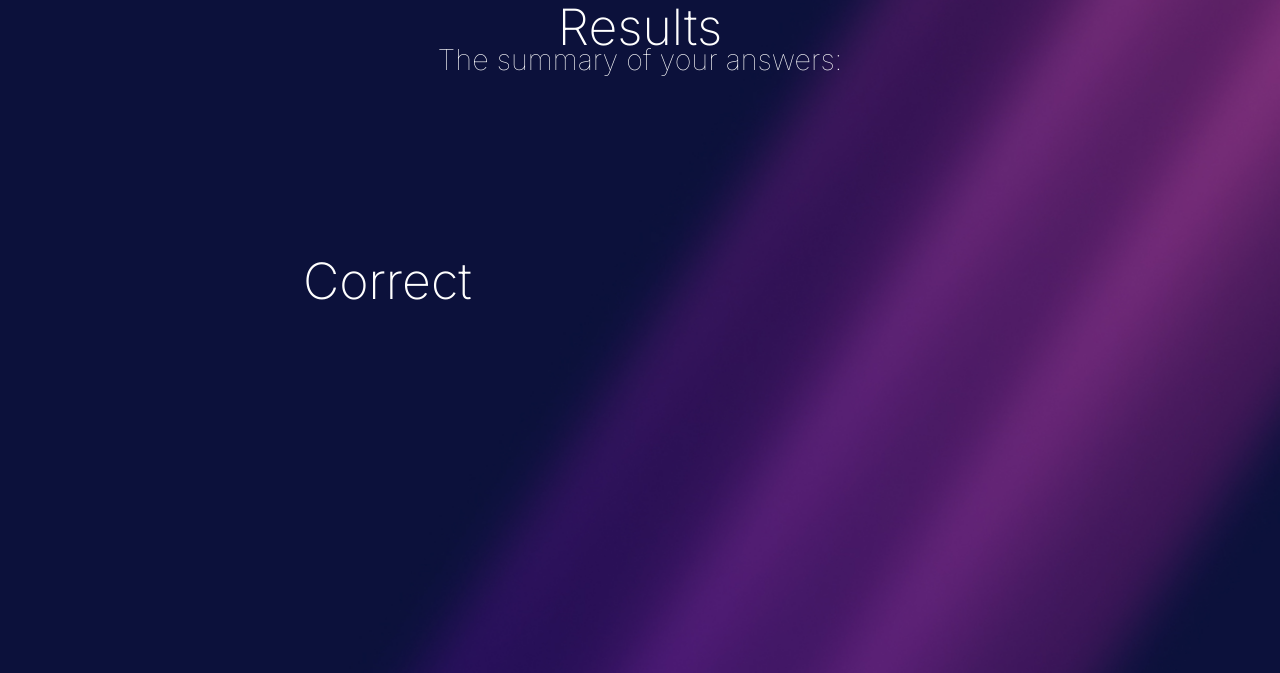
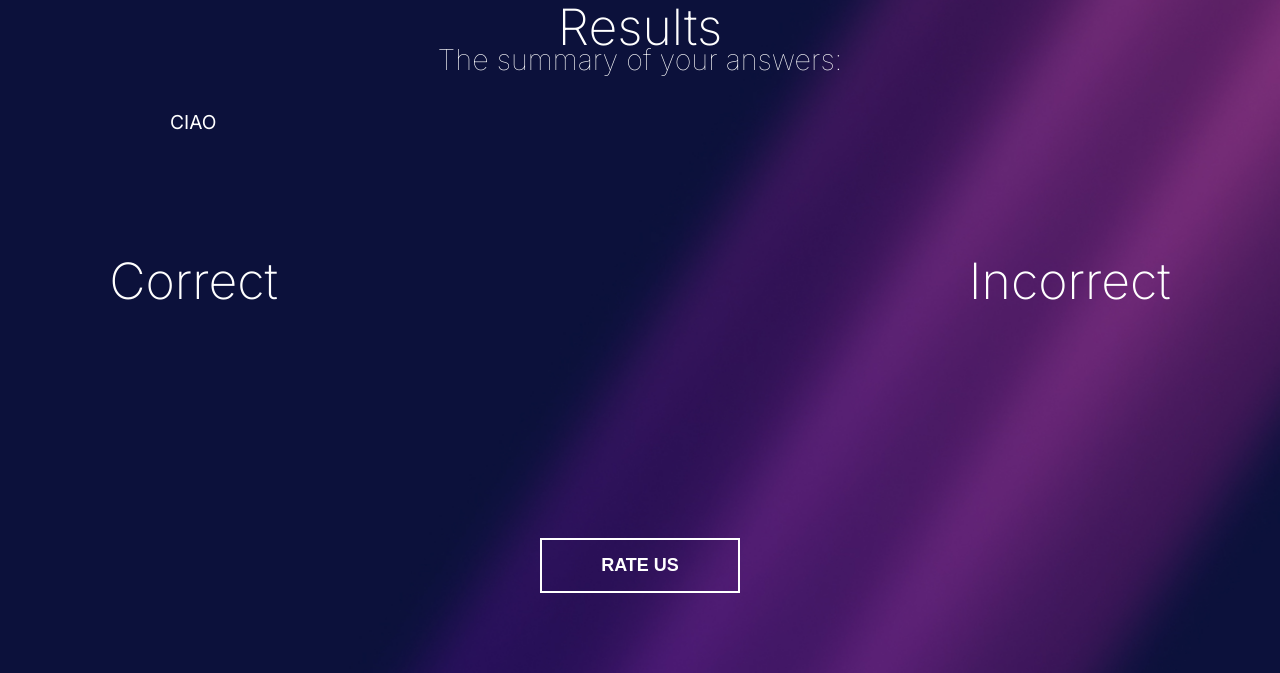
Before and after one commit to antoniopyton/Build-Week-1, a plain HTML site: page index3.html in a window 1280 px wide. Shown: the part 127-800 px from the top of the page. Drawn offline with nearby package versions, Linux system fonts and the light colour scheme.

Commit message:
copiato index3 dal main

```diff
--- a/index3.html
+++ b/index3.html
@@ -24,10 +24,17 @@
       <p id="numCorrette"></p>
     </div>
 <div class="chart-container">
+    <canvas id="myChart"></canvas>
+</div>
+<div id="destra" class="riepilogo">
+      <h2 class="h1pg3">Incorrect</h2>
+      <h2 class="h1pg3" id="percentualeIncorrette"></h2>
+      <p id="numIncorrette"></p>
+    </div>
+    </div>
 
-    <canvas id="myChart"></canvas>
-
-</div>
+    <button id="pg4" class="btnpg3">RATE US</button>
+    <div id="commento">CIAO</div>
 <script src="https://cdn.jsdelivr.net/npm/chart.js"></script>
 <script src="assets/js/script3.js"></script>
 
```
